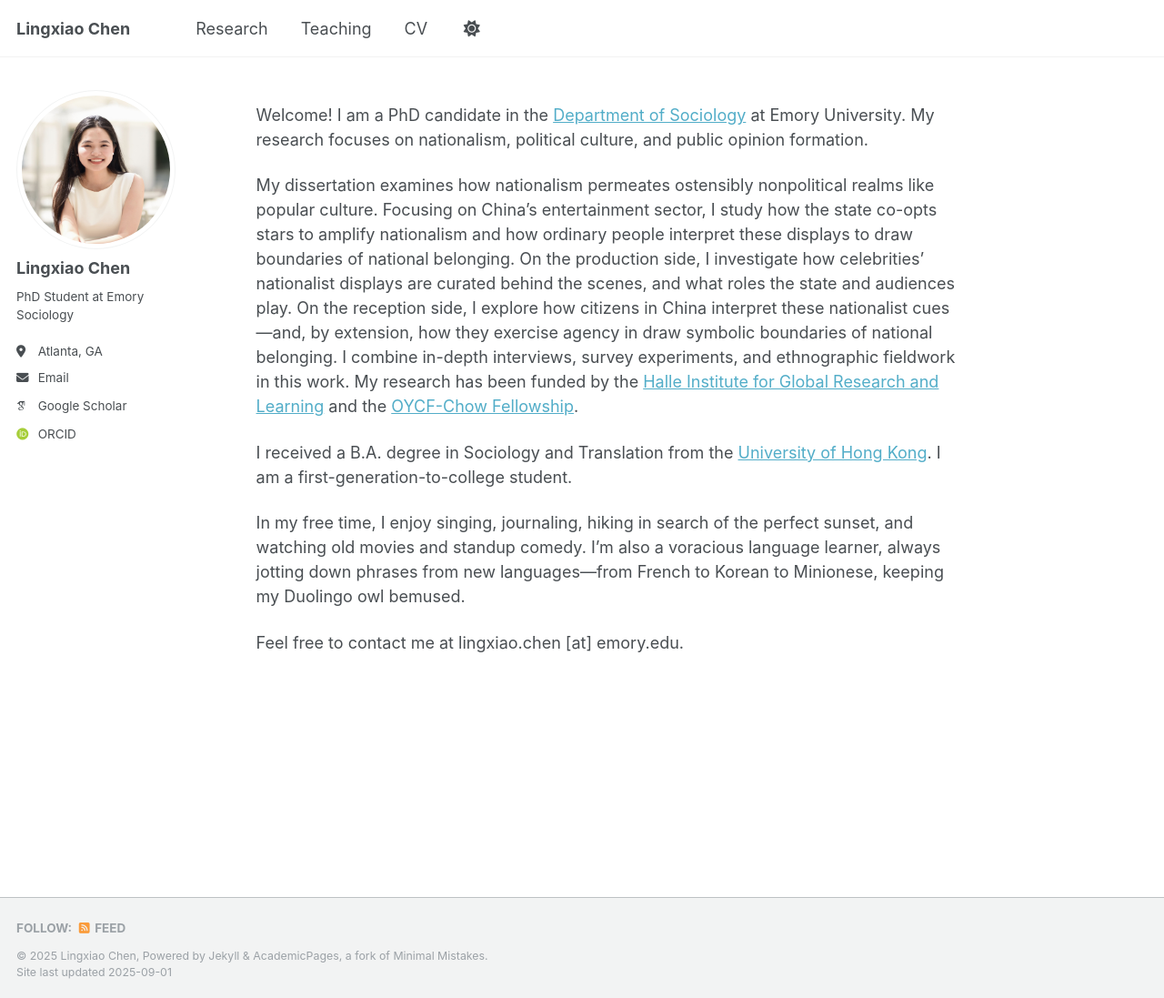
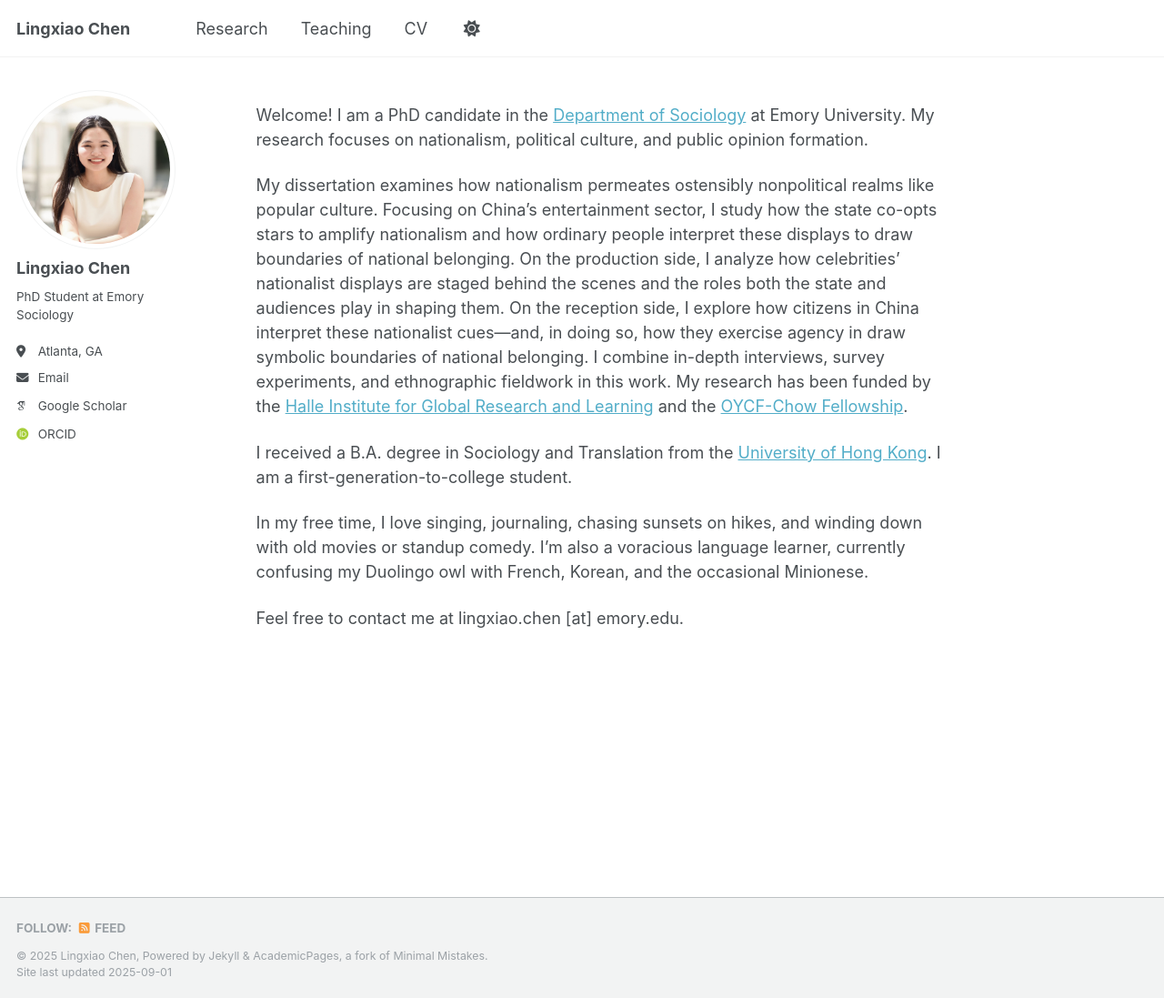
Before and after one commit to ling-xiao-chen/ling-xiao-chen.github.io, a Jekyll site: the page built from _pages/about.md, in a window 1280 px wide and 1097 px high. Shown: the whole window at 91% size. Built offline with Jekyll 4.4.1, drawn with Linux system fonts in a browser that asks for light colours; some web fonts are replaced.

Commit message:
Update about.md

```diff
--- a/_pages/about.md
+++ b/_pages/about.md
@@ -9,10 +9,10 @@ redirect_from:
 
 Welcome! I am a PhD candidate in the [Department of Sociology](https://sociology.emory.edu/) at Emory University. My research focuses on nationalism, political culture, and public opinion formation.
 
-My dissertation examines how nationalism permeates ostensibly nonpolitical realms like popular culture. Focusing on China’s entertainment sector, I study how the state co-opts stars to amplify nationalism and how ordinary people interpret these displays to draw boundaries of national belonging. On the production side, I investigate how celebrities’ nationalist displays are curated behind the scenes, and what roles the state and audiences play. On the reception side, I explore how citizens in China interpret these nationalist cues—and, by extension, how they exercise agency in draw symbolic boundaries of national belonging. I combine in-depth interviews, survey experiments, and ethnographic fieldwork in this work. My research has been funded by the [Halle Institute for Global Research and Learning](https://halle.emory.edu/students/graduateglobalresearchfellows.html) and the [OYCF-Chow Fellowship](https://oycf.net/bulletin).
+My dissertation examines how nationalism permeates ostensibly nonpolitical realms like popular culture. Focusing on China’s entertainment sector, I study how the state co-opts stars to amplify nationalism and how ordinary people interpret these displays to draw boundaries of national belonging. On the production side, I analyze how celebrities’ nationalist displays are staged behind the scenes and the roles both the state and audiences play in shaping them. On the reception side, I explore how citizens in China interpret these nationalist cues—and, in doing so, how they exercise agency in draw symbolic boundaries of national belonging. I combine in-depth interviews, survey experiments, and ethnographic fieldwork in this work. My research has been funded by the [Halle Institute for Global Research and Learning](https://halle.emory.edu/students/graduateglobalresearchfellows.html) and the [OYCF-Chow Fellowship](https://oycf.net/bulletin).
 
 I received a B.A. degree in Sociology and Translation from the [University of Hong Kong](https://sociology.hku.hk/). I am a first-generation-to-college student.
 
-In my free time, I enjoy singing, journaling, hiking in search of the perfect sunset, and watching old movies and standup comedy. I’m also a voracious language learner, always jotting down phrases from new languages—from French to Korean to Minionese, keeping my Duolingo owl bemused.
+In my free time, I love singing, journaling, chasing sunsets on hikes, and winding down with old movies or standup comedy. I’m also a voracious language learner, currently confusing my Duolingo owl with French, Korean, and the occasional Minionese.
 
 Feel free to contact me at lingxiao.chen \[at\] emory.edu.
```
